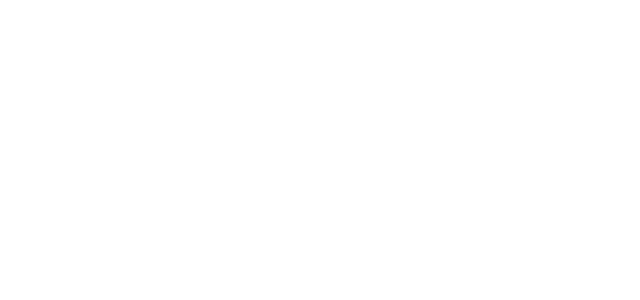
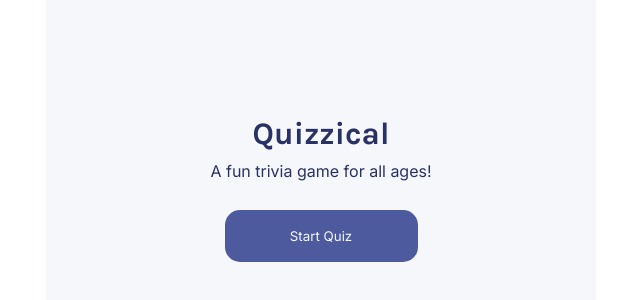
Before and after one commit to nigel-tay/scrimba-trivia, a React (Vite) app: page / in a window 1280 px wide. Shown: the part 136-436 px from the top of the page, without its empty margins (319-959 px from the left). Built offline with nearby package versions, Linux system fonts and the light colour scheme.

Commit message:
Add Start and Questions components, and content with styles for Start component

```diff
--- a/index.html
+++ b/index.html
@@ -3,6 +3,9 @@
   <head>
     <meta charset="UTF-8" />
     <meta name="viewport" content="width=device-width, initial-scale=1.0" />
+    <link rel="preconnect" href="https://fonts.googleapis.com">
+    <link rel="preconnect" href="https://fonts.gstatic.com" crossorigin>
+    <link href="https://fonts.googleapis.com/css2?family=Inter:wght@400;600;700&family=Karla:wght@400;600;700&display=swap" rel="stylesheet">
     <title>Scrimba Trivia</title>
   </head>
   <body>
--- a/src/App.css
+++ b/src/App.css
@@ -0,0 +1,59 @@
+body {
+  margin: 0 auto;
+}
+
+.App {
+  margin: 50px auto 0;
+  width: 550px;
+  height: 550px;
+  background-color: #F5F7FB;
+}
+
+.karla {
+  font-family: 'Karla', sans-serif;
+}
+
+.inter {
+  font-family: 'Inter', sans-serif;
+}
+
+/* Start Page */
+.start-container {
+  display: flex;
+  flex-direction: column;
+  justify-content: center;
+  align-items: center;
+  height: 100%;
+}
+
+.start-container > h1 {
+  font-weight: 700;
+  font-size: 31.25px;
+  line-height: 36.53px;
+  margin: 0;
+  color: #293264;
+}
+
+.start-container > h2 {
+  margin: 10px 0 0;
+  font-weight: 400;
+  font-size: 16px;
+  line-height: 19.36px;
+  color: #293264
+}
+
+.start-container > button {
+  margin: 29px 0 0;
+  color: #F5F7FB;
+  border: none;
+  background-color: #4D5B9E;
+  width: 193px;
+  height: 52px;
+  border-radius: 15px;;
+}
+
+.start-container > button:hover {
+  background-color: #818ED0;
+  color: #F5F7FB;
+  cursor:pointer;
+}
--- a/src/App.jsx
+++ b/src/App.jsx
@@ -1,11 +1,14 @@
-import { useState } from 'react'
-import './App.css'
+import React, { useState } from 'react';
+import './App.css';
+import Start from "./components/Start";
+import Questions from "./components/Questions";
 
 function App() {
 
   return (
     <div className="App">
-
+      <Start />
+      {/* <Questions /> */}
     </div>
   )
 }
--- /dev/null
+++ b/src/components/Questions.jsx
@@ -0,0 +1,7 @@
+import React from 'react'
+
+export default function Questions() {
+  return (
+    <div>Questions</div>
+  )
+}
--- /dev/null
+++ b/src/components/Start.jsx
@@ -0,0 +1,11 @@
+import React from 'react'
+
+export default function Start() {
+  return (
+    <div className="start-container">
+        <h1 className='karla'>Quizzical</h1>
+        <h2 className="inter">A fun trivia game for all ages!</h2>
+        <button className="inter">Start Quiz</button>
+    </div>
+  )
+}
```
Also changed, not shown: src/assets/images/botleft.png (added), src/assets/images/topright.png (added).
